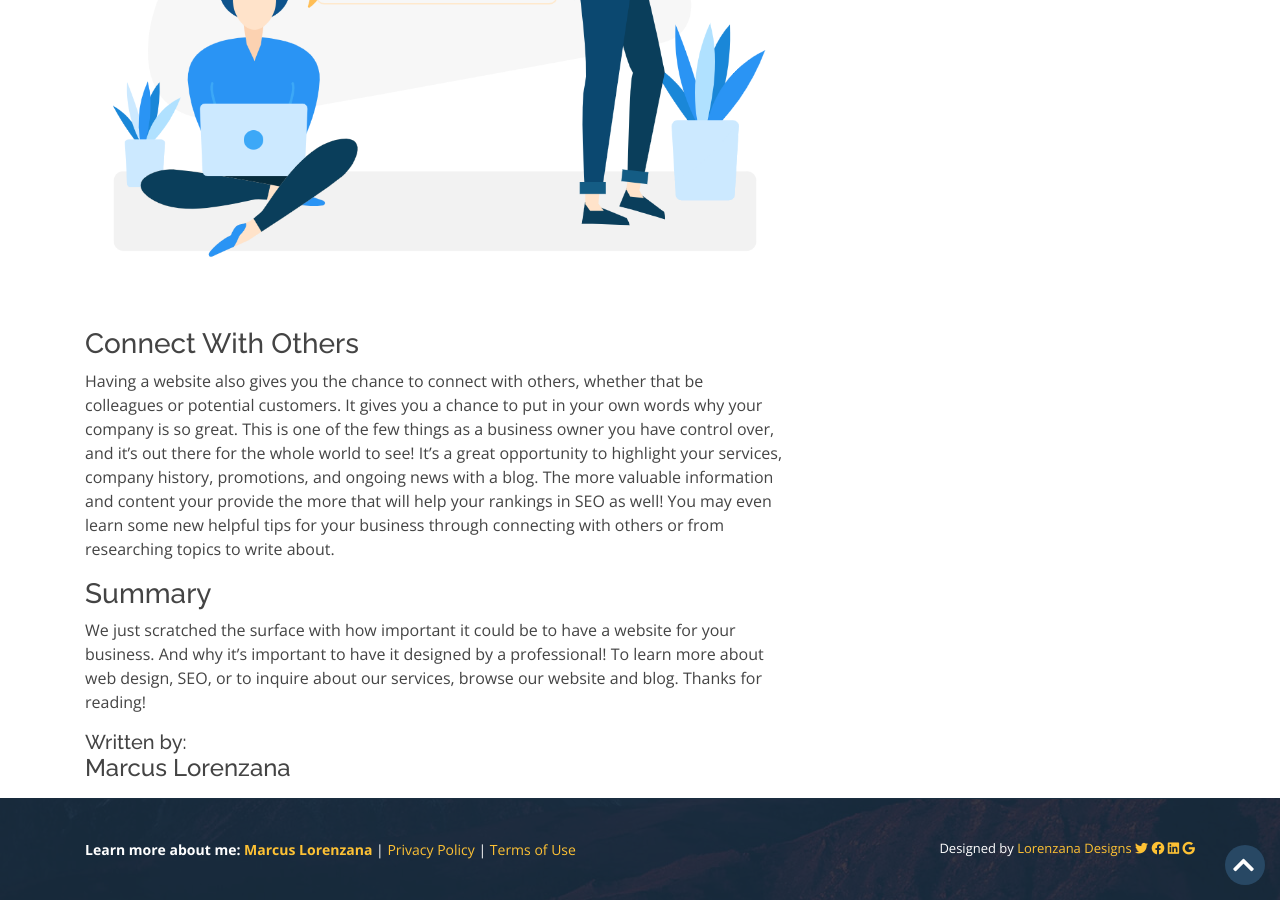
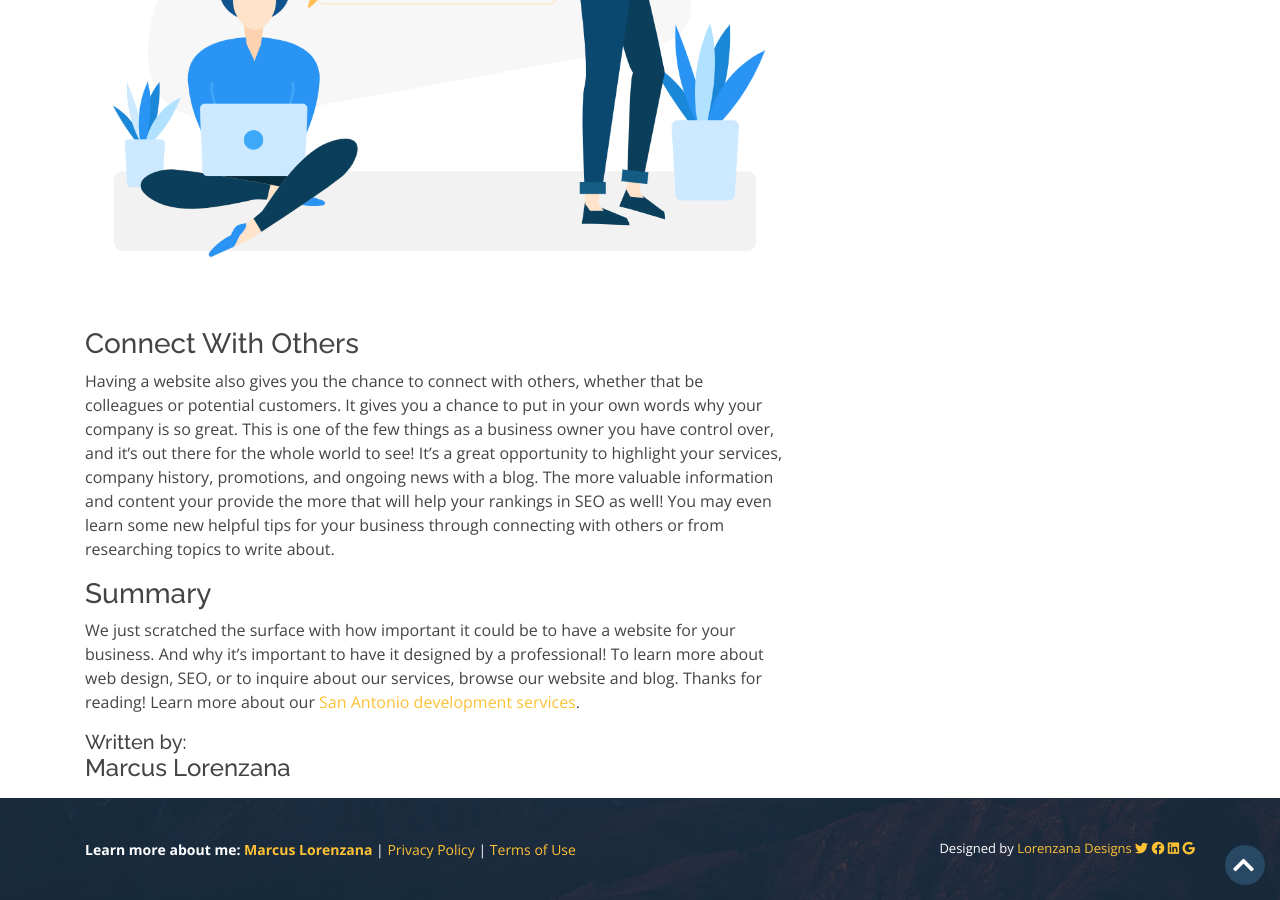
Before and after one commit to MeesterMarcus/lorenzana-designs-website, a Jekyll site: the page built from _posts/2020-10-21-why-is-web-design-important.md, in a window 1280 px wide and 900 px high, scrolled down 2507 px. Built offline with Jekyll 4.4.1, drawn with Linux system fonts in a browser that asks for light colours; nearby versions of some CDN libraries.

Commit message:
Update from Forestry.io lorenzanamarcus@gmail.com updated _posts/2020-10-21-why-is-web-design-important.md

```diff
--- a/_posts/2020-10-21-why-is-web-design-important.md
+++ b/_posts/2020-10-21-why-is-web-design-important.md
@@ -34,4 +34,4 @@ Having a website also gives you the chance to connect with others, whether that
 
 ### Summary
 
-We just scratched the surface with how important it could be to have a website for your business. And why it's important to have it designed by a professional! To learn more about web design, SEO, or to inquire about our services, browse our website and blog. Thanks for reading!
+We just scratched the surface with how important it could be to have a website for your business. And why it's important to have it designed by a professional! To learn more about web design, SEO, or to inquire about our services, browse our website and blog. Thanks for reading! Learn more about our [San Antonio development services](https://www.lorenzanadesigns.com/blog/webdesign/2020/10/15/san-antonio-development-services).
```
Also changed, not shown: other parts of _posts/2020-10-21-why-is-web-design-important.md (+1 -1 lines).
